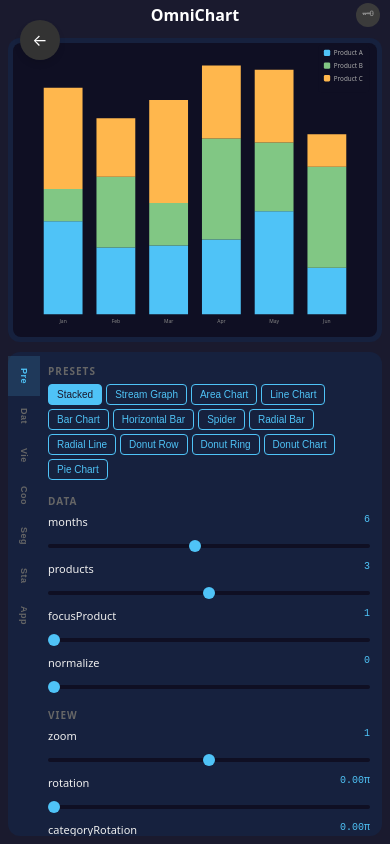
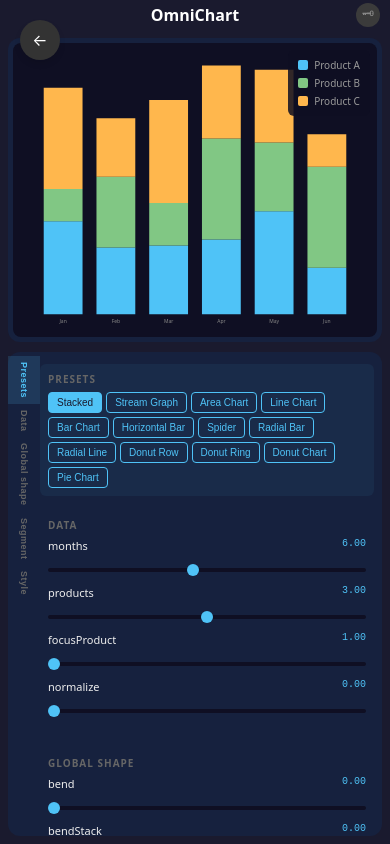
Before and after one commit to JamesCrook/SaferCentaurs, a plain HTML site: page artifacts/omnichart.html in a window 390 px wide. Drawn offline with Linux system fonts and the light colour scheme.

Commit message:
Complete OmniChart adaptation for mobile - Chart chooses side-by-side/above-below to maximise chart size - Legend stays same size and floats at top right - Organise controls into fewer control groups - Highlight control group subtly on click

```diff
--- a/artifacts/omnichart.html
+++ b/artifacts/omnichart.html
@@ -90,6 +90,7 @@
       overflow: hidden;
       cursor: grab;
       min-width: 0;
+      position: relative;
     }
 
     .chart-container:active { cursor: grabbing; }
@@ -103,12 +104,51 @@
       max-height: 100%;
     }
 
+    /* HTML Legend (inside chart-container, top-right, fixed size) */
+    .chart-legend {
+      position: absolute;
+      top: 12px;
+      right: 12px;
+      background: rgba(15, 15, 35, 0.85);
+      border-radius: 6px;
+      padding: 8px 10px;
+      display: flex;
+      flex-direction: column;
+      gap: 4px;
+      z-index: 10;
+      pointer-events: none;
+    }
+
+    .chart-legend.hidden {
+      display: none;
+    }
+
+    .legend-item {
+      display: flex;
+      align-items: center;
+      gap: 6px;
+    }
+
+    .legend-color {
+      width: 10px;
+      height: 10px;
+      border-radius: 2px;
+      flex-shrink: 0;
+    }
+
+    .legend-label {
+      font-size: 10px;
+      color: #999;
+      white-space: nowrap;
+    }
+
     /* Controls Wrapper */
     .controls-wrapper {
       display: flex;
       width: 320px;
       flex-shrink: 0;
       min-height: 0;
+      align-self: stretch;
     }
 
     /* Multiscroller Strip */
@@ -120,6 +160,7 @@
       display: flex;
       flex-direction: column;
       padding: 4px 0;
+      align-self: stretch;
     }
 
     /* Center content-sized buttons when using full names */
@@ -161,6 +202,7 @@
     /* Button won't do anything - section already visible/at-top */
     .strip-btn.inactive {
       color: #3a3a4a;
+      cursor: default;
     }
 
     .strip-btn.active {
@@ -168,9 +210,10 @@
       background: rgba(79, 195, 247, 0.15);
     }
 
-    .strip-btn.inactive:hover {
+    .strip-btn.inactive:not(.active):hover {
       color: #3a3a4a;
       background: transparent;
+      cursor: default;
     }
 
     /* When multiscroller is unlocked (legend hidden), show grab cursor */
@@ -210,6 +253,15 @@
     .control-group {
       margin-bottom: 14px;
       scroll-margin-top: 4px;
+      padding: 8px;
+      margin-left: -8px;
+      margin-right: -4px;
+      border-radius: 6px;
+      transition: background-color 0.2s ease;
+    }
+
+    .control-group.active {
+      background: rgba(79, 195, 247, 0.06);
     }
 
     .control-group h3 {
@@ -272,47 +324,43 @@
       }
     }
 
-    /* Legend (inside SVG, controlled by toggle) */
-    .legend-hidden .chart-legend { display: none; }
-
     /* ============================================
-       RESPONSIVE: Portrait mobile (≤800px width)
+       PORTRAIT LAYOUT (default, controlled by JS)
        ============================================ */
-    @media (max-width: 800px) and (orientation: portrait) {
-      .layout {
+    body.layout-portrait .layout {
       flex-direction: column;
       gap: 10px;
       padding: 8px;
     }
 
-      .chart-container {
+    body.layout-portrait .chart-container {
       flex: 0 0 auto;
       width: 100%;
       aspect-ratio: 800 / 650;
       min-height: 0;
-        /* Ensure minimum 210px for controls: header 30px + controls 210px + gaps 26px */
-        max-height: calc(100vh - 266px);
+      /* Ensure minimum space for controls */
+      max-height: calc(100vh - 270px);
     }
 
-      .controls-wrapper {
+    body.layout-portrait .controls-wrapper {
       width: 100%;
       flex: 1;
       min-height: 210px;
       max-height: none;
     }
 
-      .multiscroller-strip {
+    body.layout-portrait .multiscroller-strip {
       border-radius: 12px 0 0 12px;
     }
 
-      .controls {
+    body.layout-portrait .controls {
       border-radius: 0 12px 12px 0;
     }
-    }
 
-    /* Landscape or wider screens - use grid so controls extend full height */
-    @media (min-width: 801px), (orientation: landscape) {
-      body {
+    /* ============================================
+       LANDSCAPE LAYOUT (controlled by JS)
+       ============================================ */
+    body.layout-landscape {
       display: grid;
       grid-template-columns: 1fr 320px;
       grid-template-rows: auto 1fr;
@@ -321,51 +369,56 @@
       padding: 10px;
     }
 
-      .header {
+    body.layout-landscape .header {
       grid-column: 1;
       grid-row: 1;
       height: auto;
     }
 
-      .layout {
+    body.layout-landscape .layout {
       display: contents;
     }
 
-      .chart-container {
+    body.layout-landscape .chart-container {
       grid-column: 1;
       grid-row: 2;
       flex: unset;
       min-height: 0;
+      aspect-ratio: 800 / 650;
+      max-width: 100%;
+      max-height: 100%;
+      width: auto;
+      height: 100%;
+      justify-self: center;
     }
 
-      .controls-wrapper {
+    body.layout-landscape .controls-wrapper {
       grid-column: 2;
       grid-row: 1 / 3;
       width: auto;
       height: 100%;
     }
-    }
 
     /* Large landscape - taller header */
     @media (min-width: 1000px) {
-      .header {
+      body.layout-landscape .header {
         flex-direction: column;
         padding: 10px;
       }
 
-      .header h1 {
+      body.layout-landscape .header h1 {
         font-size: 24px;
         margin-bottom: 5px;
       }
 
-      .subtitle {
+      body.layout-landscape .subtitle {
         display: block;
         color: #888;
         font-size: 14px;
         text-align: center;
       }
 
-      .header-right {
+      body.layout-landscape .header-right {
         top: 10px;
         transform: none;
       }
@@ -391,6 +444,9 @@
   <div class="layout">
     <div class="chart-container" id="chart-container">
       <svg id="chart" viewBox="0 0 800 650" preserveAspectRatio="xMidYMid meet"></svg>
+      <div class="chart-legend" id="chart-legend">
+        <!-- Legend items generated by JS -->
+      </div>
     </div>
     <div class="controls-wrapper">
       <div class="multiscroller-strip" id="multiscroller">
@@ -838,7 +894,7 @@ const OmniChart = (function() {
     }
   };
 
-  const render = (svg, data, params, panZoom = { panX: 0, panY: 0 }, showLegend = true) => {
+  const render = (svg, data, params, panZoom = { panX: 0, panY: 0 }) => {
     const viewBox = svg.getAttribute('viewBox').split(' ').map(Number);
     const width = viewBox[2];
     const height = viewBox[3];
@@ -853,66 +909,6 @@ const OmniChart = (function() {
     renderGeometries(mainGroup, geoms, params);
 
     svg.appendChild(mainGroup);
-
-    if (showLegend) {
-      renderLegend(svg, data.series, params.focusProduct, params.numProducts);
-    }
-  };
-
-  const renderLegend = (svg, series, focusProduct, numProducts) => {
-    const drawOrder = getDrawOrder(focusProduct, numProducts);
-    const legendGroup = createElement('g');
-    legendGroup.classList.add('chart-legend');
-
-    // Legend sizing (scaled up for visibility when chart shrinks)
-    const itemHeight = 28;
-    const iconSize = 14;
-    const fontSize = 14;
-    const paddingX = 12;
-    const paddingY = 10;
-    const legendWidth = 100;
-    const legendHeight = drawOrder.length * itemHeight + paddingY * 2;
-
-    // Position at top-right
-    const legendX = 800 - legendWidth - 15;
-    const legendY = 15;
-    legendGroup.setAttribute('transform', `translate(${legendX}, ${legendY})`);
-
-    // Translucent background
-    const bg = createElement('rect');
-    bg.setAttribute('x', -paddingX);
-    bg.setAttribute('y', -paddingY);
-    bg.setAttribute('width', legendWidth + paddingX);
-    bg.setAttribute('height', legendHeight);
-    bg.setAttribute('fill', '#0f0f23');
-    bg.setAttribute('fill-opacity', '0.75');
-    bg.setAttribute('rx', 6);
-    legendGroup.appendChild(bg);
-
-    for (let p = 0; p < drawOrder.length; p++) {
-      const origIdx = drawOrder[p];
-      const g = createElement('g');
-      g.setAttribute('transform', `translate(0, ${p * itemHeight})`);
-
-      const rect = createElement('rect');
-      rect.setAttribute('width', iconSize);
-      rect.setAttribute('height', iconSize);
-      rect.setAttribute('fill', COLORS[origIdx % COLORS.length]);
-      rect.setAttribute('rx', 3);
-
-      const text = createElement('text');
-      text.setAttribute('x', iconSize + 8);
-      text.setAttribute('y', iconSize - 2);
-      text.setAttribute('fill', '#aaa');
-      text.setAttribute('font-size', `${fontSize}px`);
-      text.textContent = series[origIdx].name;
-
-      g.appendChild(rect);
-      g.appendChild(text);
-      legendGroup.appendChild(g);
-    }
-
-    svg.appendChild(legendGroup);
   };
 
   const PRESETS = {
@@ -983,7 +979,7 @@ const OmniChart = (function() {
     }
   };
 
-  return { render, generateData, PRESETS, COLORS, NUM_PRODUCTS };
+  return { render, generateData, PRESETS, COLORS, NUM_PRODUCTS, getDrawOrder };
 })();
 
 
@@ -999,122 +995,184 @@ const SLIDER_CONFIG = [
     { id: 'focusProduct', label: 'focusProduct', min: 1, max: 5, step: 1, default: 1 },
     { id: 'normalize', label: 'normalize', min: 0, max: 1, step: 0.01, default: 0 },
   ]},
-  { group: 'View', id: 'view', abbrev: 'Vie', sliders: [
-    { id: 'zoom', label: 'zoom', min: 0, max: 2, step: 0.01, default: 1 },
-    { id: 'rotation', label: 'rotation', min: 0, max: 6.283, step: 0.01, default: 0, format: 'angle' },
-    { id: 'categoryRotation', label: 'categoryRotation', min: 0, max: 6.283, step: 0.01, default: 0, format: 'angle' },
-  ]},
-  { group: 'Coordinate', id: 'coord', abbrev: 'Coo', sliders: [
-    { id: 'bend', label: 'bend', min: 0, max: 6.283, step: 0.01, default: 0, format: 'angle' },
+  { group: 'Global shape', id: 'shape', abbrev: 'Shp', sliders: [
+    { id: 'bend', label: 'bend', min: 0, max: 6.283, step: 0.01, default: 0 },
     { id: 'bendStack', label: 'bendStack', min: 0, max: 1, step: 0.01, default: 0 },
     { id: 'gridiness', label: 'gridiness', min: 0, max: 1, step: 0.01, default: 0 },
+    { id: 'rotation', label: 'rotation', min: 0, max: 6.283, step: 0.01, default: 0 },
+    { id: 'categoryRotation', label: 'categoryRotation', min: 0, max: 6.283, step: 0.01, default: 0 },
   ]},
   { group: 'Segment', id: 'segment', abbrev: 'Seg', sliders: [
-    { id: 'segmentWidth', label: 'segmentWidth', min: 0.05, max: 1, step: 0.01, default: 0.8 },
-    { id: 'segmentGap', label: 'segmentGap', min: 0, max: 0.5, step: 0.01, default: 0.05 },
-    { id: 'curviness', label: 'curviness', min: 0, max: 1, step: 0.01, default: 1 },
+    { id: 'segmentWidth', label: 'segmentWidth', min: 0, max: 1, step: 0.01, default: 0.8 },
+    { id: 'segmentGap', label: 'segmentGap', min: 0, max: 0.5, step: 0.01, default: 0.08 },
     { id: 'flatness', label: 'flatness', min: 0, max: 1, step: 0.01, default: 1 },
-  ]},
-  { group: 'Stacking', id: 'stacking', abbrev: 'Sta', sliders: [
     { id: 'stack', label: 'stack', min: 0, max: 1, step: 0.01, default: 1 },
     { id: 'baseline', label: 'baseline', min: 0, max: 1, step: 0.01, default: 0.5 },
     { id: 'alignment', label: 'alignment', min: 0, max: 1, step: 0.01, default: 0 },
+    { id: 'curviness', label: 'curviness', min: 0, max: 1, step: 0.01, default: 0 },
   ]},
-  { group: 'Appearance', id: 'appearance', abbrev: 'App', sliders: [
+  { group: 'Style', id: 'style', abbrev: 'Sty', sliders: [
     { id: 'fillOpacity', label: 'fillOpacity', min: 0, max: 1, step: 0.01, default: 1 },
-    { id: 'strokeWidth', label: 'strokeWidth', min: 0, max: 5, step: 0.5, default: 0 },
-    { id: 'topWidth', label: 'topWidth', min: 0, max: 5, step: 0.5, default: 0 },
+    { id: 'strokeWidth', label: 'strokeWidth', min: 0, max: 3, step: 0.1, default: 0 },
+    { id: 'topWidth', label: 'topWidth', min: 0, max: 5, step: 0.1, default: 0 },
+    { id: 'zoom', label: 'zoom', min: 0.25, max: 2, step: 0.01, default: 1 },
   ]},
 ];
 
 
 // ============================================================
-// Demo Application
+// UI State & Initialization
 // ============================================================
 
 (function() {
-  let numCategories = 6;
-  let data = OmniChart.generateData(numCategories);
-  let params = { ...OmniChart.PRESETS['Stacked'], focusProduct: 1, numProducts: 3 };
-  let panZoom = { panX: 0, panY: 0 };
-  let isDragging = false;
-  let dragStart = { x: 0, y: 0 };
-  let panStart = { x: 0, y: 0 };
-  let showLegend = true;
-
   const svg = document.getElementById('chart');
   const container = document.getElementById('chart-container');
   const controlsEl = document.getElementById('controls');
   const multiscrollerEl = document.getElementById('multiscroller');
   const legendToggle = document.getElementById('legend-toggle');
+  const legendEl = document.getElementById('chart-legend');
 
-  // Touch detection
+  let numCategories = 6;
+  let data = OmniChart.generateData(numCategories);
+  let showLegend = true;
+  let isDragging = false;
+  let dragStart = { x: 0, y: 0 };
+  let panStart = { panX: 0, panY: 0 };
+
+  const params = { ...OmniChart.PRESETS['Stacked'], focusProduct: 1, numProducts: 3 };
+  const panZoom = { panX: 0, panY: 0 };
+
+  const formatValue = (val, format) => {
+    if (format === 'deg') return `${Math.round(val * 180 / Math.PI)}°`;
+    if (format === 'int') return Math.round(val);
+    return val.toFixed(2);
+  };
+
   const isTouchDevice = () => 'ontouchstart' in window || navigator.maxTouchPoints > 0;
 
-  const formatValue = (val, format) => {
-    if (format === 'angle') return (val / Math.PI).toFixed(2) + 'π';
-    if (Number.isInteger(val)) return val;
-    return val.toFixed(2);
+  // ============================================================
+  // Layout Management - Smart switching based on chart size
+  // ============================================================
+
+  // Layout constants
+  const ASPECT_RATIO = 800 / 650;  // Chart aspect ratio
+  const CONTROLS_WIDTH = 320;      // w1: min width of controls panel
+  const HEADER_HEIGHT = 30;        // Header height
+  const MIN_CONTROLS_HEIGHT = 210; // Minimum controls height in portrait
+  const PADDING = 20;              // Total padding (gaps + body padding)
+
+  // h1 = header height + min controls height + padding
+  const H1 = HEADER_HEIGHT + MIN_CONTROLS_HEIGHT + PADDING;
+  const W1 = CONTROLS_WIDTH + PADDING;
+
+  const updateLayout = () => {
+    const W = window.innerWidth;
+    const H = window.innerHeight;
+
+    // Formula: use landscape when (W - w1) > r * (H - h1)
+    // This ensures the chart is the same size at the transition point
+    const landscapeChartWidth = W - W1;
+    const portraitChartWidth = ASPECT_RATIO * (H - H1);
+
+    const useLandscape = landscapeChartWidth > portraitChartWidth;
+
+    document.body.classList.toggle('layout-landscape', useLandscape);
+    document.body.classList.toggle('layout-portrait', !useLandscape);
+  };
+
+  // Initialize layout and listen for resize
+  updateLayout();
+  window.addEventListener('resize', () => {
+    updateLayout();
+    updateMultiscrollerNames();
+  });
+
+  // ============================================================
+  // HTML Legend Management
+  // ============================================================
+
+  const updateLegend = () => {
+    const drawOrder = OmniChart.getDrawOrder(params.focusProduct, params.numProducts);
+
+    legendEl.innerHTML = '';
+
+    for (const origIdx of drawOrder) {
+      const item = document.createElement('div');
+      item.className = 'legend-item';
+
+      const colorBox = document.createElement('div');
+      colorBox.className = 'legend-color';
+      colorBox.style.backgroundColor = OmniChart.COLORS[origIdx % OmniChart.COLORS.length];
+
+      const label = document.createElement('span');
+      label.className = 'legend-label';
+      label.textContent = data.series[origIdx].name;
+
+      item.appendChild(colorBox);
+      item.appendChild(label);
+      legendEl.appendChild(item);
+    }
+
+    legendEl.classList.toggle('hidden', !showLegend);
   };
 
   // Track explicitly clicked section (shared between buildMultiscroller and setupScrollTracking)
   let clickedSectionId = null;
 
-  // Build multiscroller buttons
+  // ============================================================
+  // Multiscroller - jump-to-section buttons
+  // ============================================================
+
   const buildMultiscroller = () => {
     for (const group of SLIDER_CONFIG) {
       const btn = document.createElement('button');
       btn.className = 'strip-btn';
-      btn.dataset.target = `section-${group.id}`;
-      btn.dataset.abbrev = group.abbrev || group.group.slice(0, 3);
-      btn.dataset.full = group.group;
-      btn.dataset.sectionId = group.id;
-      btn.textContent = btn.dataset.abbrev;
+      btn.dataset.section = group.id;
+      btn.textContent = group.abbrev;
 
       btn.addEventListener('click', () => {
         if (btn.classList.contains('inactive')) return;
-        const target = document.getElementById(btn.dataset.target);
-        if (target) {
+        const section = document.getElementById(`section-${group.id}`);
+        if (section) {
           clickedSectionId = group.id;
           updateActiveStripButton(group.id);
-          target.scrollIntoView({ behavior: 'smooth', block: 'start' });
+          section.scrollIntoView({ behavior: 'smooth', block: 'start' });
         }
       });
       multiscrollerEl.appendChild(btn);
     }
-    updateStripButtonText();
-    window.addEventListener('resize', updateStripButtonText);
   };
 
-  // Update strip button text based on available height
-  const updateStripButtonText = () => {
+  const updateActiveStripButton = (activeId) => {
+    multiscrollerEl.querySelectorAll('.strip-btn').forEach(btn => {
+      btn.classList.toggle('active', btn.dataset.section === activeId);
+    });
+    // Also highlight the corresponding control section
+    controlsEl.querySelectorAll('.control-group').forEach(group => {
+      const sectionId = group.id.replace('section-', '');
+      group.classList.toggle('active', sectionId === activeId);
+    });
+  };
+
+  const updateMultiscrollerNames = (retryCount = 0) => {
     const buttons = multiscrollerEl.querySelectorAll('.strip-btn');
     const stripHeight = multiscrollerEl.clientHeight;
 
-    // Each character is roughly 9px in vertical writing mode, plus padding per button
-    const charHeight = 9;
-    const paddingPerButton = 12;
+    // If layout not ready yet, retry (max 3 times)
+    if (stripHeight < 100 && retryCount < 3) {
+      requestAnimationFrame(() => updateMultiscrollerNames(retryCount + 1));
+      return;
+    }
 
-    // Sum actual height needed for each button's full text
-    const neededTotal = SLIDER_CONFIG.reduce((sum, g) => {
-      return sum + (g.group.length * charHeight) + paddingPerButton;
-    }, 0);
+    // Need roughly 400px for full names (5 items with longest being "Global shape")
+    const useFullNames = stripHeight >= 400;
 
-    const useFull = stripHeight >= neededTotal;
-
-    multiscrollerEl.classList.toggle('full-names', useFull);
-    buttons.forEach(btn => {
-      btn.textContent = useFull ? btn.dataset.full : btn.dataset.abbrev;
+    buttons.forEach((btn, i) => {
+      btn.textContent = useFullNames ? SLIDER_CONFIG[i].group : SLIDER_CONFIG[i].abbrev;
     });
+    multiscrollerEl.classList.toggle('full-names', useFullNames);
   };
 
-  const updateActiveStripButton = (activeId) => {
-    document.querySelectorAll('.strip-btn').forEach(btn => {
-      btn.classList.toggle('active', btn.dataset.target === `section-${activeId}`);
-    });
-  };
-
-  // Track scroll position to highlight active section and mark inactive buttons
   const setupScrollTracking = () => {
     const updateButtonStates = () => {
       const scrollTop = controlsEl.scrollTop;
@@ -1164,11 +1222,8 @@ const SLIDER_CONFIG = [
   };
 
   // ============================================================
-  // Multiscroller Drag System
-  // Unlocked when legend is hidden (showLegend = false)
-  // Dragging a button scrolls its section into view:
-  //   - Button at top of strip → section top at panel top
-  //   - Button at bottom of strip → section bottom at panel bottom
+  // Multiscroller drag (disabled)
+  // Future feature that allows dragging of the tabs, to scroll
   // ============================================================
   const setupMultiscrollerDrag = () => {
     let dragState = null;
@@ -1382,7 +1437,7 @@ const SLIDER_CONFIG = [
     legendToggle.classList.toggle('active', showLegend);
     // Toggle multiscroller drag mode
     multiscrollerEl.classList.toggle('multiscroller-unlocked', !showLegend);
-    renderChart();
+    updateLegend();
   });
 
   // Pan handling (mouse)
@@ -1439,17 +1494,21 @@ const SLIDER_CONFIG = [
   }, { passive: false });
 
   const renderChart = () => {
-    OmniChart.render(svg, data, params, panZoom, showLegend);
+    OmniChart.render(svg, data, params, panZoom);
+    updateLegend();
   };
 
   // Initialize
   buildMultiscroller();
   buildControls();
   setupScrollTracking();
-  setupMultiscrollerDrag();
+  //setupMultiscrollerDrag();
   setActivePreset('Stacked');
   updateActiveStripButton('presets');
   renderChart();
+
+  // Update multiscroller names after layout settles
+  requestAnimationFrame(updateMultiscrollerNames);
 
 })();
 </script>
```
Lines whose indentation alone changed are shown as unchanged.
